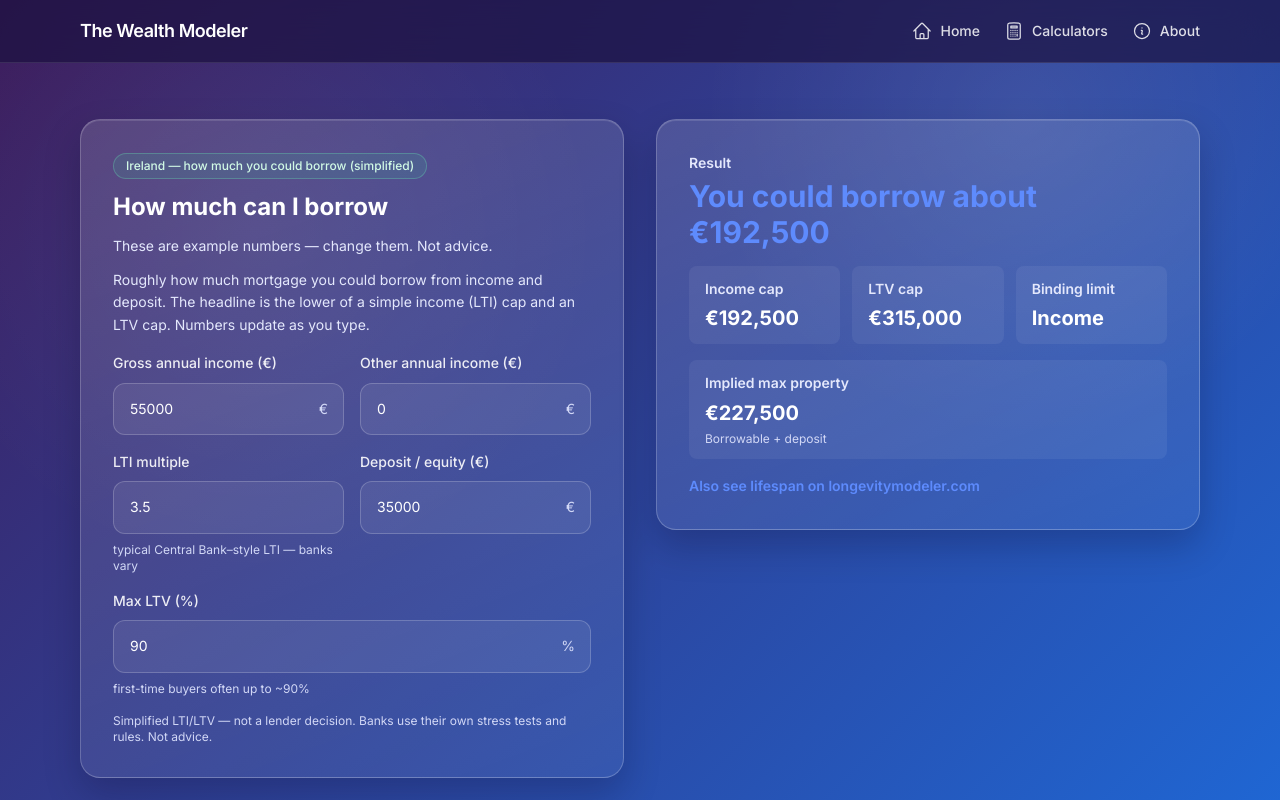
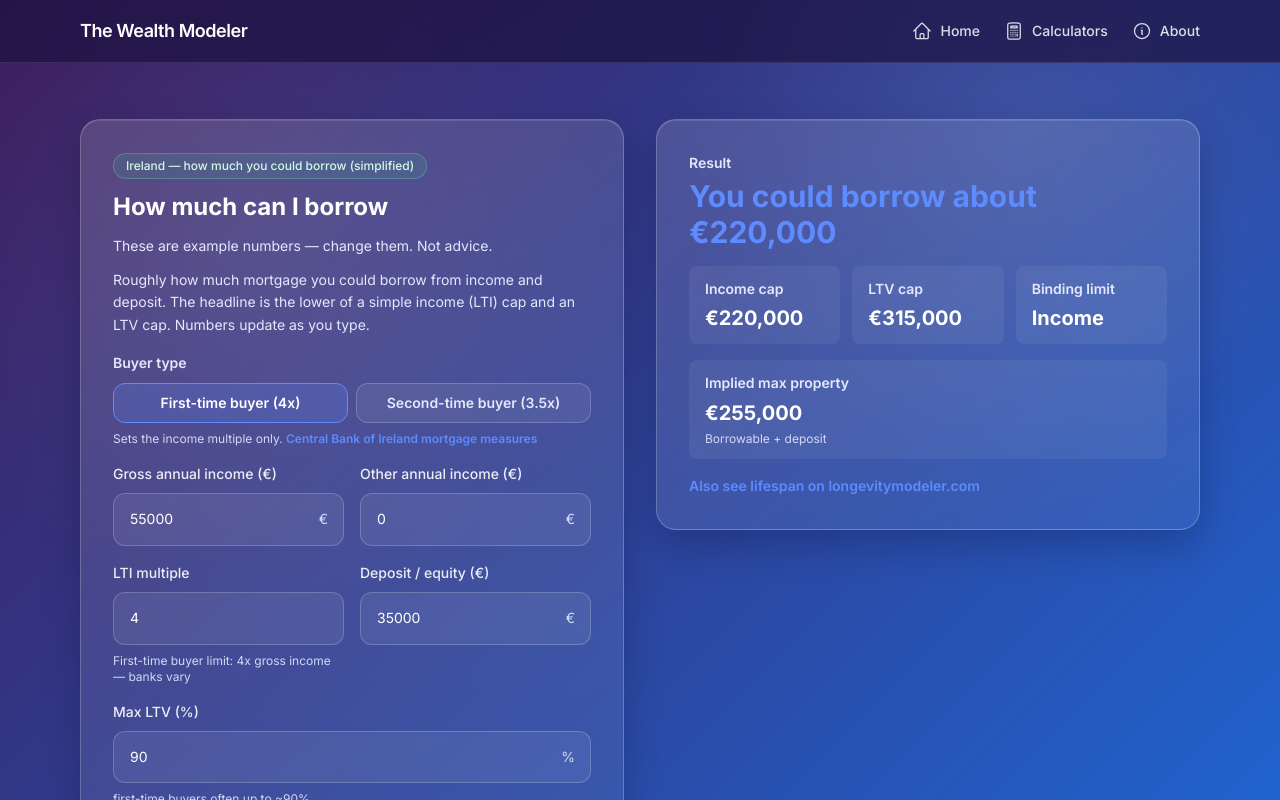
Before and after one commit to alexcanchaya-dotcom/thewealthmodeler, a Next.js app: page /calculators/how-much-can-i-borrow in a window 1280 px wide. Shown: the top 800 px of the page. Built offline with nearby package versions, Linux system fonts and the light colour scheme.

Commit message:
Add first/second-time buyer toggle to how-much-can-i-borrow

```diff
--- a/package.json
+++ b/package.json
@@ -8,7 +8,7 @@
     "build": "next build",
     "start": "next start",
     "lint": "eslint .",
-    "test": "node scripts/check-seo-registry.mjs && node --test scripts/test-remaining-years.mjs"
+    "test": "node scripts/check-seo-registry.mjs && node --test scripts/test-remaining-years.mjs scripts/test-how-much-can-i-borrow.mjs"
   },
   "dependencies": {
     "@headlessui/react": "^1.7.19",
--- a/src/app/calculators/how-much-can-i-borrow/page.tsx
+++ b/src/app/calculators/how-much-can-i-borrow/page.tsx
@@ -1,6 +1,6 @@
 'use client';
 
-import { useMemo } from 'react';
+import { useMemo, useState } from 'react';
 import { useForm } from 'react-hook-form';
 import InputField from '@/components/InputField';
 import MobileResultLine from '@/components/MobileResultLine';
@@ -8,13 +8,18 @@ import {
   EXAMPLE_NUMBERS_LINE,
   HOW_MUCH_CAN_I_BORROW_BADGE,
   HOW_MUCH_CAN_I_BORROW_FOOTNOTE,
-  HOW_MUCH_CAN_I_BORROW_LTI_HINT,
   HOW_MUCH_CAN_I_BORROW_LTV_HINT,
   LONGEVITY_LINK_HREF,
   LONGEVITY_LINK_TEXT,
 } from '@/lib/irish-copy';
 import {
+  BUYER_TYPE_LABELS,
+  CENTRAL_BANK_MORTGAGE_MEASURES_URL,
+  DEFAULT_BUYER_TYPE,
   DEFAULT_DEPOSIT,
+  type BuyerType,
+  ltiForBuyerType,
+  ltiHint,
   DEFAULT_GROSS_ANNUAL_INCOME,
   DEFAULT_LTI_MULTIPLE,
   DEFAULT_MAX_LTV_PERCENT,
@@ -55,7 +60,13 @@ function bindingLabel(binding: 'income' | 'ltv' | 'both'): string {
 }
 
 export default function HowMuchCanIBorrowPage() {
-  const { register, watch, formState } = useForm<FormValues>({ defaultValues });
+  const { register, watch, formState, setValue } = useForm<FormValues>({ defaultValues });
+  const [buyerType, setBuyerType] = useState<BuyerType>(DEFAULT_BUYER_TYPE);
+
+  const selectBuyerType = (type: BuyerType) => {
+    setBuyerType(type);
+    setValue('ltiMultiple', ltiForBuyerType(type), { shouldValidate: true });
+  };
   const values = watch();
 
   const grossAnnualIncome = Math.max(finiteNumber(values.grossAnnualIncome), 0);
@@ -96,6 +107,39 @@ export default function HowMuchCanIBorrowPage() {
           </p>
         </div>
 
+        <fieldset className="space-y-2">
+          <legend className="text-sm font-semibold text-ink-body">Buyer type</legend>
+          <div role="radiogroup" aria-label="Buyer type" className="grid grid-cols-2 gap-2">
+            {(Object.keys(BUYER_TYPE_LABELS) as BuyerType[]).map((type) => (
+              <button
+                key={type}
+                type="button"
+                role="radio"
+                aria-checked={buyerType === type}
+                onClick={() => selectBuyerType(type)}
+                className={`tap-target rounded-xl border px-3 py-2 text-sm font-semibold transition ${
+                  buyerType === type
+                    ? 'border-primary bg-primary/20 text-white'
+                    : 'border-white/20 bg-white/[0.07] text-ink-body hover:border-white/30'
+                }`}
+              >
+                {BUYER_TYPE_LABELS[type]} ({ltiForBuyerType(type)}x)
+              </button>
+            ))}
+          </div>
+          <p className="text-xs text-ink-muted">
+            Sets the income multiple only.{' '}
+            <a
+              href={CENTRAL_BANK_MORTGAGE_MEASURES_URL}
+              target="_blank"
+              rel="noreferrer"
+              className="font-semibold text-primary hover:underline"
+            >
+              Central Bank of Ireland mortgage measures
+            </a>
+          </p>
+        </fieldset>
+
         <div className="grid gap-4 sm:grid-cols-2">
           <InputField
             label="Gross annual income (€)"
@@ -129,7 +173,7 @@ export default function HowMuchCanIBorrowPage() {
               })}
               error={formState.errors.ltiMultiple}
             />
-            <p className="text-xs text-ink-muted">{HOW_MUCH_CAN_I_BORROW_LTI_HINT}</p>
+            <p className="text-xs text-ink-muted">{ltiHint(buyerType)}</p>
           </div>
           <InputField
             label="Deposit / equity (€)"
--- a/src/lib/how-much-can-i-borrow.ts
+++ b/src/lib/how-much-can-i-borrow.ts
@@ -1,6 +1,27 @@
 export const DEFAULT_GROSS_ANNUAL_INCOME = 55000;
 export const DEFAULT_OTHER_ANNUAL_INCOME = 0;
-export const DEFAULT_LTI_MULTIPLE = 3.5;
+export type BuyerType = 'first' | 'second';
+
+/** Central Bank of Ireland loan-to-income limits by buyer type. */
+export const LTI_BY_BUYER_TYPE: Record<BuyerType, number> = { first: 4, second: 3.5 };
+export const DEFAULT_BUYER_TYPE: BuyerType = 'first';
+export const BUYER_TYPE_LABELS: Record<BuyerType, string> = {
+  first: 'First-time buyer',
+  second: 'Second-time buyer',
+};
+export const CENTRAL_BANK_MORTGAGE_MEASURES_URL =
+  'https://www.centralbank.ie/financial-system/financial-stability/macro-prudential-policy/mortgage-measures';
+
+export function ltiForBuyerType(type: BuyerType): number {
+  return LTI_BY_BUYER_TYPE[type] ?? LTI_BY_BUYER_TYPE[DEFAULT_BUYER_TYPE];
+}
+
+/** Hint under the LTI field, e.g. "First-time buyer limit: 4x gross income — banks vary". */
+export function ltiHint(type: BuyerType): string {
+  return `${BUYER_TYPE_LABELS[type]} limit: ${ltiForBuyerType(type)}x gross income — banks vary`;
+}
+
+export const DEFAULT_LTI_MULTIPLE = ltiForBuyerType(DEFAULT_BUYER_TYPE);
 export const DEFAULT_DEPOSIT = 35000;
 export const DEFAULT_MAX_LTV_PERCENT = 90;
 
--- a/src/lib/irish-copy.ts
+++ b/src/lib/irish-copy.ts
@@ -36,7 +36,6 @@ export const STATE_PENSION_COMPLETENESS_HINT = '% of full pension you expect';
 export const HOW_MUCH_CAN_I_BORROW_BADGE = 'Ireland — how much you could borrow (simplified)';
 export const HOW_MUCH_CAN_I_BORROW_FOOTNOTE =
   'Simplified LTI/LTV — not a lender decision. Banks use their own stress tests and rules. Not advice.';
-export const HOW_MUCH_CAN_I_BORROW_LTI_HINT = 'typical Central Bank–style LTI — banks vary';
 export const HOW_MUCH_CAN_I_BORROW_LTV_HINT = 'first-time buyers often up to ~90%';
 export const MORTGAGE_REPAYMENT_BADGE = 'Ireland — mortgage repayment (simplified)';
 export const MORTGAGE_REPAYMENT_FOOTNOTE =
```
Also changed, not shown: scripts/test-how-much-can-i-borrow.mjs (added, +47 -0 lines).
